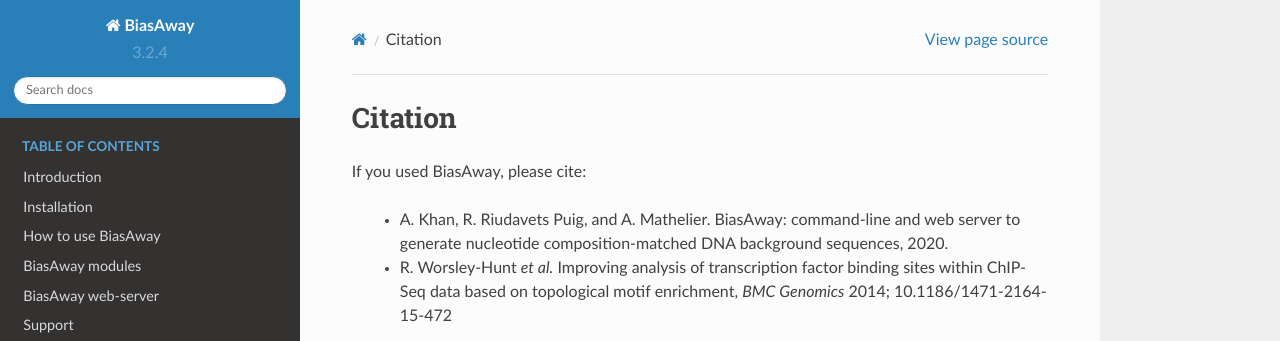
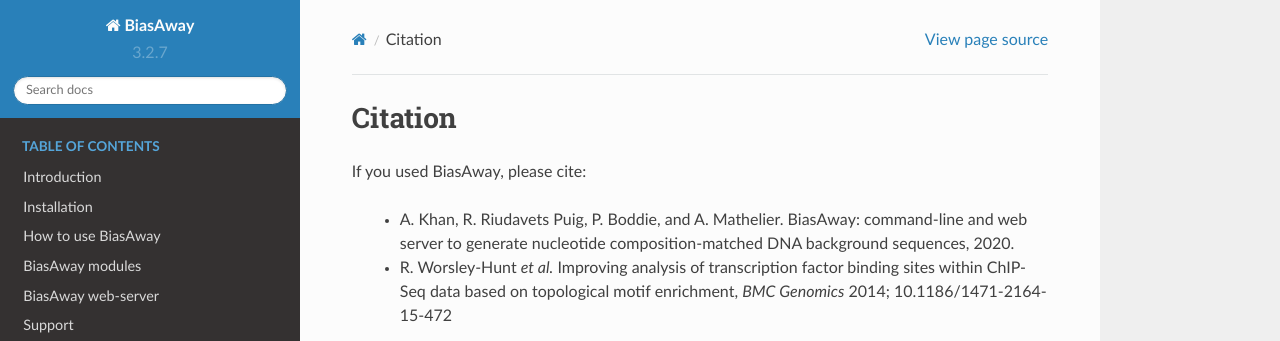
Before and after one commit to asntech/biasaway, a Sphinx documentation site: the page built from docs/cite.rst, in a window 1280 px wide. Shown: the top 341 px of the page. Built offline with Sphinx 7.4.7 and the Read the Docs theme 2.0.0, drawn with Linux system fonts in a browser that asks for light colours.

Commit message:
updated docs

```diff
--- a/docs/cite.rst
+++ b/docs/cite.rst
@@ -4,7 +4,7 @@
 
 If you used BiasAway, please cite:
 
-    - A. Khan, R. Riudavets Puig, and A. Mathelier. BiasAway: command-line and
+    - A. Khan, R. Riudavets Puig, P. Boddie, and A. Mathelier. BiasAway: command-line and
       web server to generate nucleotide composition-matched DNA background
       sequences, 2020.
     - R. Worsley-Hunt *et al.* Improving analysis of transcription factor
--- a/docs/conf.py
+++ b/docs/conf.py
@@ -51,7 +51,7 @@
 author = u'Aziz Khan and Anthony Mathelier'
 
 # from biasaway import __version__ as VERSION
-VERSION = '3.2.4'
+VERSION = '3.2.7'
 # The version info for the project you're documenting, acts as replacement for
 # |version| and |release|, also used in various other places throughout the
 # built documents.
--- a/docs/introduction.rst
+++ b/docs/introduction.rst
@@ -20,7 +20,7 @@
 applies the same method as the 1st approach but within a sliding window along
 the user-provided sequences. For the 3rd and 4th approaches, the background
 sequences are selected from a pool of provided genomic sequences to match the
-distribution of mononucleotide for each target sequence. The 5th approach
+distribution of mononucleotide for each target sequence. The 4th approach
 considers the mean and standard deviation of %GC computed within the sliding
 window along the user-provided sequences to match as closely as possible the
 distribution for each user-provided sequence.
--- a/docs/support.rst
+++ b/docs/support.rst
@@ -2,7 +2,7 @@
 Support
 ========
 
-If you have questions, or found any bug in the program, please write to us at ``anthony.mathelier[at]ncmm.uio.no`` and ``aziz.khan[at]ncmm.uio.no``.
+If you have questions, or found any bug in the program, please write to us at ``anthony.mathelier[at]ncmm.uio.no`` and ``azizk[at]stanford.edu``.
 
 You can also report the issues to our `bitbucket repo
 <https://bitbucket.org/CBGR/biasaway/issues?status=new&status=open>`_
```
